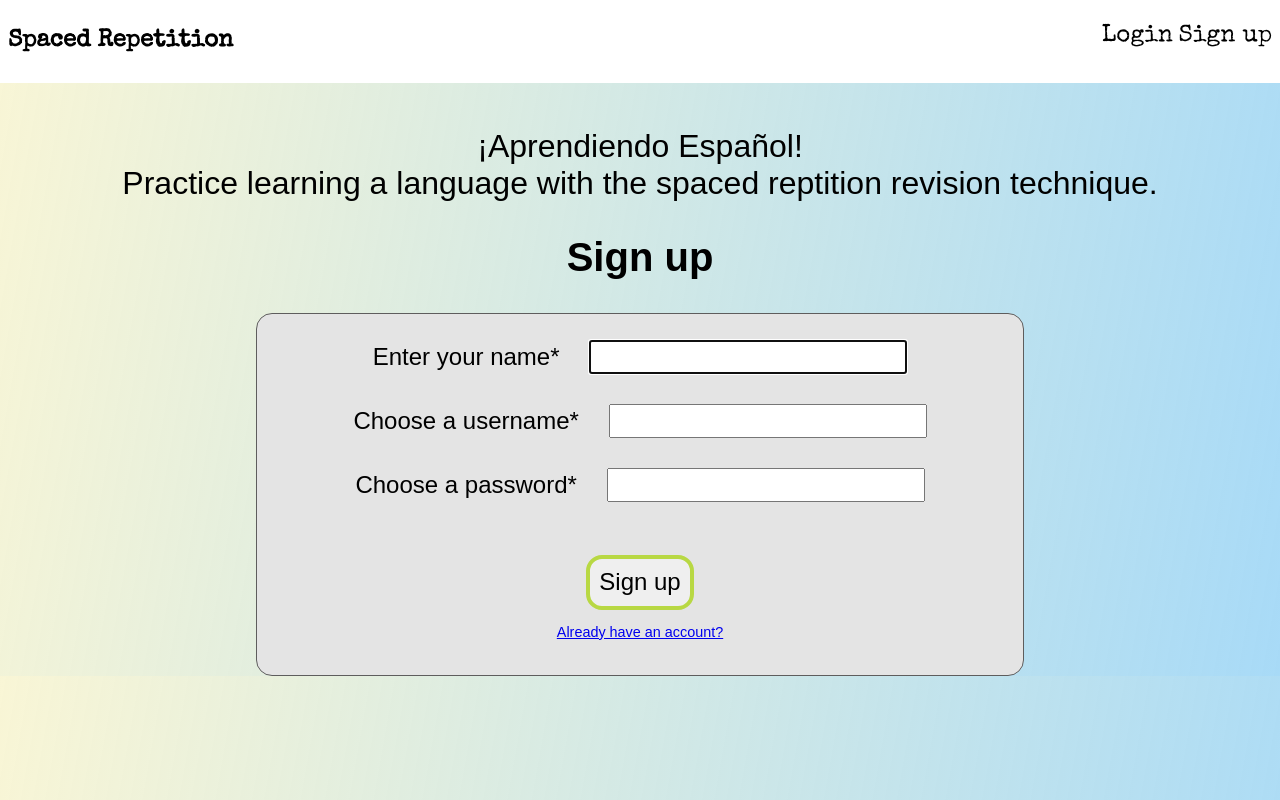
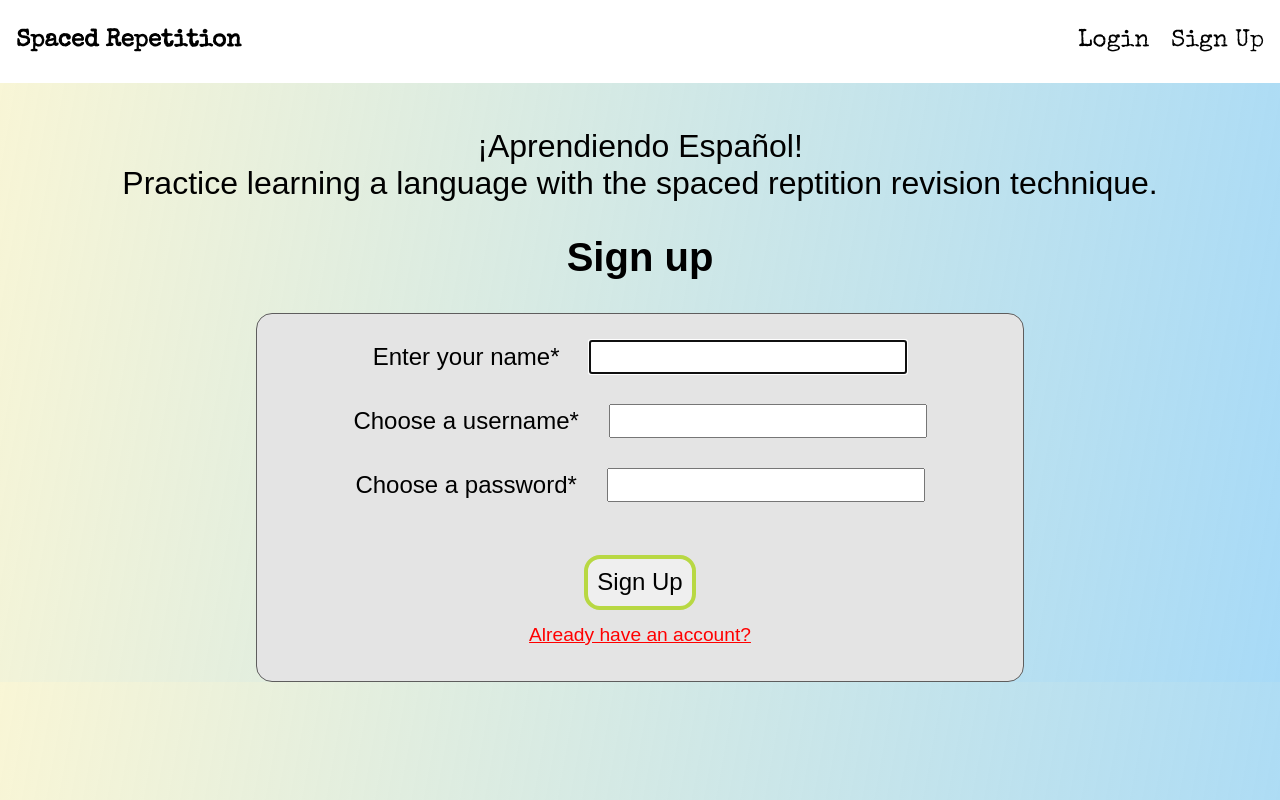
Before and after one commit to thinkful-ei-heron/spaced-repetition-client-heesu-wesley-zayar, a React (Create React App) app: page /register in a window 1280 px wide. Built offline with nearby package versions, Linux system fonts and the light colour scheme; a web font is replaced by a local one.

Commit message:
still updating

```diff
--- a/src/components/Dashboard/Dashboard.js
+++ b/src/components/Dashboard/Dashboard.js
@@ -1,4 +1,3 @@
-
 import React, { Component } from 'react';
 import './Dashboard.css';
 import Word from '../Word/Word';
@@ -58,7 +57,7 @@ export default class Dashboard extends Component {
 
         <footer>
           Copyright © since 2019 <br />
-          Wesley Jacobs & Heesu Kang & Zayar Khin. <br />
+          Wesley Jacobs & Heesu Kang & Zayar Khin <br />
           All rights reserved.
         </footer>
       </div>
--- a/src/components/Header/Header.css
+++ b/src/components/Header/Header.css
@@ -8,7 +8,7 @@ header {
   overflow: hidden;
   position: fixed;
   background-color: white;
-  padding: 0.4rem;
+  padding: 0.5rem;
   font-family: 'Special Elite', cursive;
 }
 
@@ -16,6 +16,7 @@ header a {
   text-decoration: none;
   color: black;
   font-size: 1rem;
+  margin: 0.2rem;
 }
 
 nav a:hover {
@@ -29,12 +30,13 @@ nav a {
 
 .userLogin,
 .signUp-login {
-  padding-top: 1rem;
+  padding-top: 1.3rem;
 }
 
 @media screen and (min-width: 1025px) {
   header a {
     font-size: 1.5rem;
+    margin: 0.5rem;
   }
 
   header {
--- a/src/components/Header/Header.js
+++ b/src/components/Header/Header.js
@@ -33,7 +33,7 @@ class Header extends Component {
       <nav className="signUp-login">
         <Link to='/login'>Login</Link>
         {' '}
-        <Link to='/register'>Sign up</Link>
+        <Link to='/register'>Sign Up</Link>
       </nav>
     )
   };
--- a/src/components/Learning/Learning.js
+++ b/src/components/Learning/Learning.js
@@ -83,7 +83,7 @@ export default class Learning extends Component {
             What's the translation for this word? <br />
             <input id="learn-guess-input" name="learn-guess-input" type="text" placeholder="Type your answer here" required></input>
           </label> <br />
-          <button type="submit">Submit your answer</button>
+          <button type="submit">Submit Your Answer</button>
         </form>
 
         {this.state.answer &&
@@ -92,7 +92,7 @@ export default class Learning extends Component {
           </div>
         }
 
-        <button>Try another word!</button>
+        <button>Try Another Word!</button>
 
         <div className="DisplayScore">
           <p>Your total score is: {this.state.totalScore}</p>
@@ -102,7 +102,7 @@ export default class Learning extends Component {
 
         <footer>
           Copyright © since 2019 <br />
-          Wesley Jacobs & Heesu Kang & Zayar Khin. <br />
+          Wesley Jacobs & Heesu Kang & Zayar Khin <br />
           All rights reserved.
         </footer>
       </div>
--- a/src/components/RegistrationForm/RegistrationForm.css
+++ b/src/components/RegistrationForm/RegistrationForm.css
@@ -0,0 +1,4 @@
+.signupBtnLink a {
+  font-size: 1.2rem;
+  color: red;
+}
--- a/src/components/RegistrationForm/RegistrationForm.js
+++ b/src/components/RegistrationForm/RegistrationForm.js
@@ -79,11 +79,13 @@ class RegistrationForm extends Component {
             required
           />
         </div>
-        <footer>
+
+        <footer className="signupBtnLink">
           <Button type='submit'>
-            Sign up
+            Sign Up
           </Button> <br />
           {' '}
+
           <Link to='/login'>Already have an account?</Link>
         </footer>
       </form>
```
